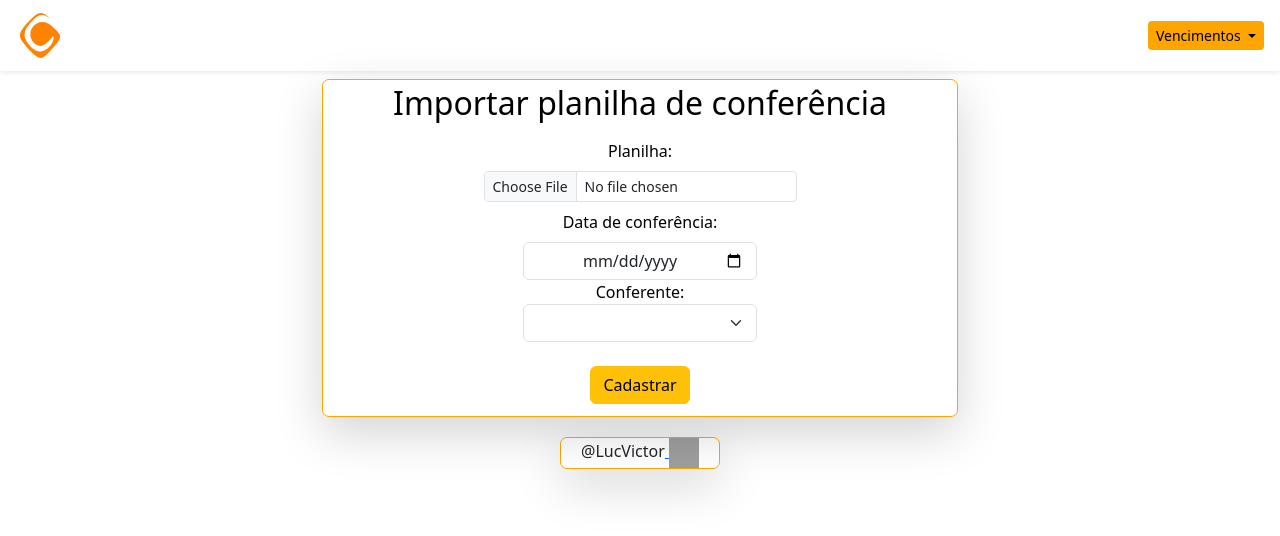
After one commit to LucVictor/caicosistemafinal, a Flask app: page /conferencia/planilha in a window 1280 px wide. The commit adds this page. Shown: the top 536 px of the page. Run offline with Flask 3, Linux system fonts and the light colour scheme; tables that the repository leaves empty hold one stand-in row (values such as "Sample post"); lists and menus that the app fills with data are empty; some libraries are stand-ins or nearby versions; grey boxes are pictures that could not be loaded.

Commit message:
implementação de importação de planilha.

```diff
--- a/app/main.py
+++ b/app/main.py
@@ -10,9 +10,12 @@ from flask_login import LoginManager, UserMixin, login_user, logout_user, login_
 from babel.dates import format_datetime
 from datetime import datetime, timedelta, time
 from functools import wraps
+import pandas as pd
+import os
+import numpy as np
 
 UPLOAD_FOLDER = "app/static/uploads"
-ALLOWED_EXTENSIONS = {'txt', 'pdf', 'png', 'jpg', 'jpeg', 'gif'}
+ALLOWED_EXTENSIONS = {'xlsx'}
 app = Flask(__name__)
 app.config['UPLOAD_FOLDER'] = UPLOAD_FOLDER
 
--- a/app/routes/conferencia.py
+++ b/app/routes/conferencia.py
@@ -9,7 +9,6 @@ def index_conferencia():
         Produto_Conferido.data_conferencia.desc()).all()
     totalitens = len(conferencias)
     print(totalitens)
-
     return render_template('conferencia/index.html', totalitens=totalitens, criador=criador, conferencias=conferencias, mes=mes_atual())
 
 
@@ -90,3 +89,29 @@ def conferencia_deletar(id):
         db.session.commit()
         return redirect(url_for('index_conferencia'))
     return redirect(url_for('index_conferencia'))
+
+
+
+@app.route('/conferencia/planilha', methods=['GET', 'POST'])
+def conferencia_planilha():
+    if request.method == 'POST':
+        file = request.files['planilha']
+        if file and allowed_file(file.filename):
+            file.save(os.path.join(app.config['UPLOAD_FOLDER'], 'tabela_planilha.xlsx'))
+        panilha_bruta = pd.read_excel('app/static/uploads/tabela_planilha.xlsx')
+        panilha_tratada = panilha_bruta[['CODIGO', 'SISTEMA', 'FISICO']]
+        data_conferencia = request.form['data_conferencia']
+        conferente = request.form['conferente']
+        criador = current_user.username
+        for index, linha in panilha_tratada.iterrows():
+            produto = Produto.query.filter(Produto.codigo_do_produto == linha['CODIGO']).first()
+            nova_conferencia = Produto_Conferido(data_conferencia=data_conferencia,conferente=conferente,
+                codigo_produto=produto.codigo_do_produto,nome_do_produto=produto.nome_do_produto,
+                quantidade_sistema=Decimal(str(linha['SISTEMA'])),quantidade_fisico=Decimal(str(linha['FISICO'])),
+                quantidade_diferenca=(Decimal(str(linha['SISTEMA']))) - Decimal(str(linha['FISICO'])),criador=criador)
+            db.session.add(nova_conferencia)
+            db.session.commit()
+        db.session.close()
+        return redirect(url_for('index_conferencia'))
+    conferentes = Funcionarios.query.filter(Funcionarios.funcao=="Estoque")
+    return render_template('conferencia/importar_planilha.html', conferentes=conferentes)
--- /dev/null
+++ b/app/templates/conferencia/importar_planilha.html
@@ -0,0 +1,25 @@
+{% extends "./template.html" %}
+{% block content %}
+
+
+<div class="shadow-lg text-black p-1 m-auto border-orange w-50">
+  <h2>Importar planilha de conferência</h2>
+  <form class="m-2 w-50 m-auto" action="/conferencia/planilha" enctype=multipart/form-data method="post">
+      <label class="m-2" for="formFileSm"> Planilha:</label><br>
+      <input class="form-control form-control-sm" placeholder="Selecione a planilha" type="file" id="planilha" name="planilha">
+
+      <label class="m-2" for="data_inicial">Data de conferência:</label><br>
+      <input requerid class="form-control text-center w-75" style="margin: auto auto" type="date" id="data_conferencia" name="data_conferencia" required>
+
+      <div class="mb-3"><label for="quantidade">Conferente:</label>
+        <select name="conferente" class="form-select text-center w-75 m-auto" id="conferente">
+            {% for i in conferentes %}
+                <option class="lista">{{ i.nome }}</option>
+            {% endfor %}
+        </select></div>
+
+      <input class="btn btn-warning m-2" type="submit" value="Cadastrar">
+  </form>
+      </div>
+
+{% endblock %}
--- a/app/templates/template.html
+++ b/app/templates/template.html
@@ -69,6 +69,7 @@
                   <li><a class="dropdown-item" href="/conferencia/">Visualizar</a></li>
                   <li><a class="dropdown-item" href="/conferencia/procurar">Cadastrar</a></li>
                   <li><a class="dropdown-item" href="/conferencia/relatorio">Relatório</a></li>
+                  <li><a class="dropdown-item" href="/conferencia/planilha">Planilha</a></li>
             </ul>
           </div>
 
```
